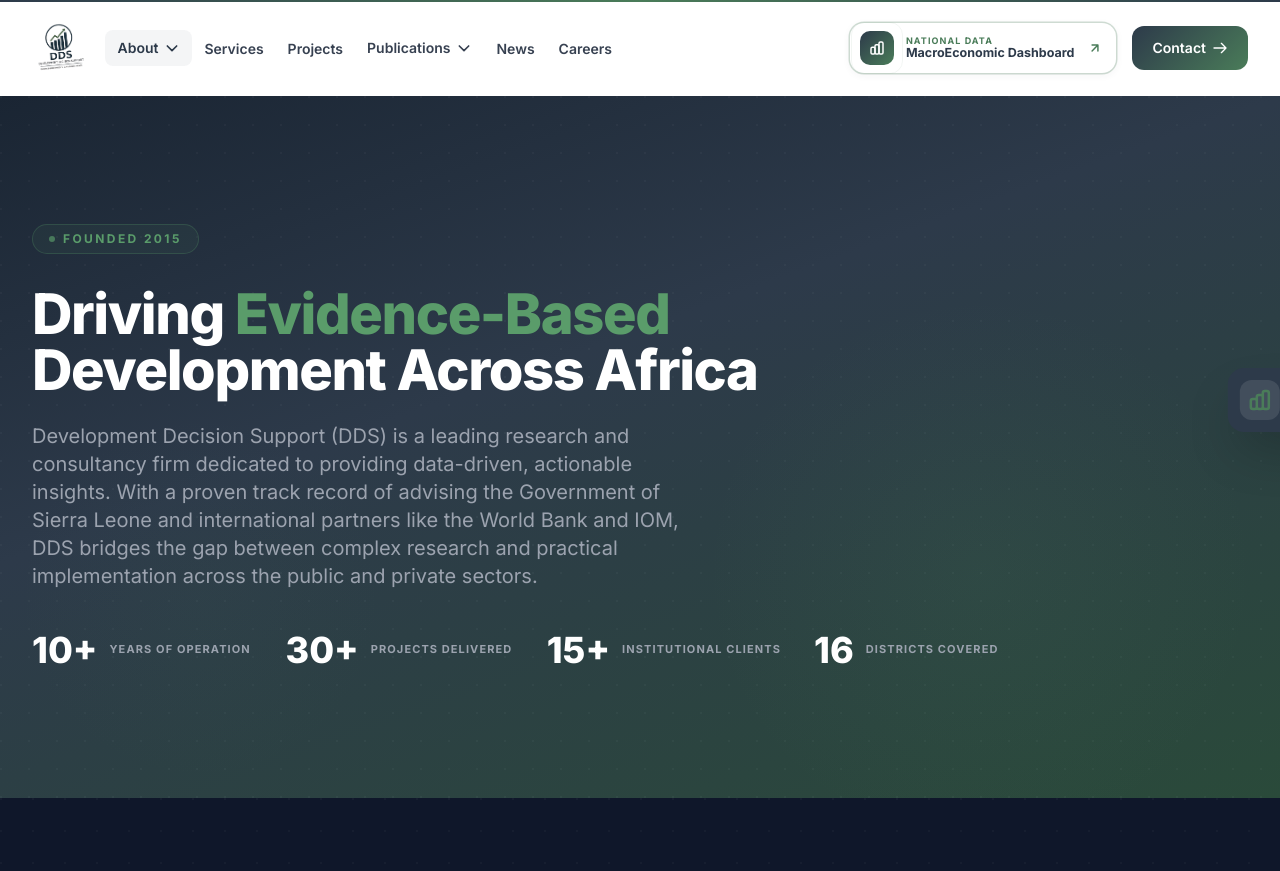
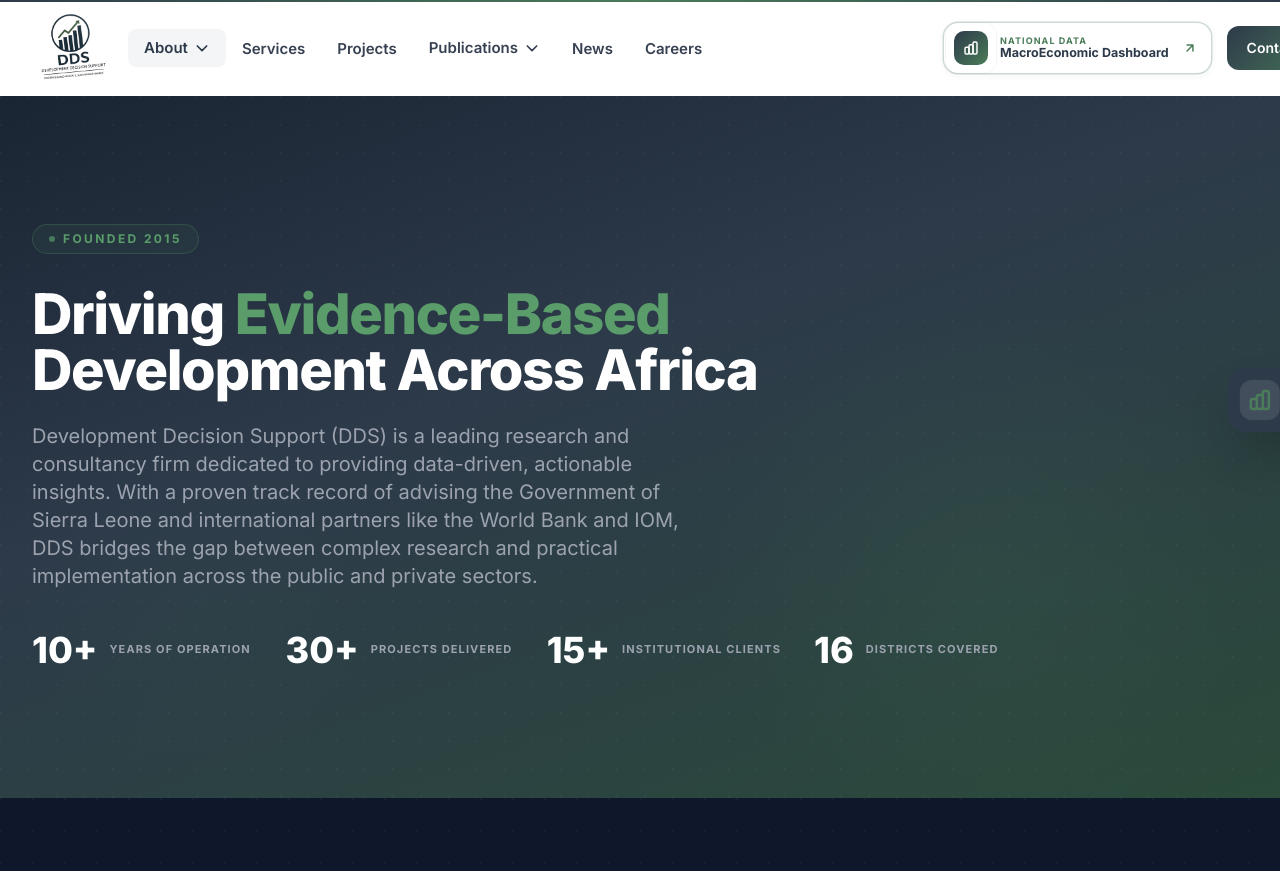
Before and after one commit to gilbertfullah/dds_consultancy_website, a Django app: page /about/ in a window 1280 px wide. Shown: the top 871 px of the page. Run offline with Django 5.2, Linux system fonts and the light colour scheme; some libraries are stand-ins or nearby versions.

Commit message:
Increase logo and nav link sizes slightly
- Logo: h-14 lg:h-18 → h-16 lg:h-20 (fits within h-20/h-24 navbar)
- Nav links: text-sm px-3 → text-[15px] px-4 (more readable, still fits 6 items)

Co-Authored-By: Claude Sonnet 4.6 <noreply@anthropic.com>

```diff
--- a/templates/includes/header.html
+++ b/templates/includes/header.html
@@ -29,7 +29,7 @@
       <a href="{% url 'core:home' %}" class="hidden lg:flex items-center flex-shrink-0 group">
         <img src="{% static 'images/dds_logo.png' %}"
              alt="Development Decision Support Logo"
-             class="h-14 lg:h-18 w-auto max-w-[160px] object-contain transition-transform duration-300 group-hover:scale-105" />
+             class="h-16 lg:h-20 w-auto max-w-[180px] object-contain transition-transform duration-300 group-hover:scale-105" />
       </a>
     </div>
 
@@ -51,7 +51,7 @@
         <li class="relative group">
           <details class="dropdown dropdown-hover">
             <summary
-              class="nav-link px-3 py-2 font-semibold text-sm transition-all duration-200 cursor-pointer rounded-lg flex items-center {% if '/about' in request.path or '/team' in request.path %}text-[var(--dds-primary)] bg-[rgba(45,58,74,0.05)]{% else %}text-gray-700{% endif %}"
+              class="nav-link px-4 py-2 font-semibold text-[15px] transition-all duration-200 cursor-pointer rounded-lg flex items-center {% if '/about' in request.path or '/team' in request.path %}text-[var(--dds-primary)] bg-[rgba(45,58,74,0.05)]{% else %}text-gray-700{% endif %}"
               style="--nav-hover: var(--dds-primary);"
               onmouseover="this.style.color='var(--dds-primary)'; this.style.background='rgba(45,58,74,0.05)'"
               onmouseout="{% if '/about' in request.path or '/team' in request.path %}this.style.color='var(--dds-primary)'; this.style.background='rgba(45,58,74,0.05)'{% else %}this.style.color=''; this.style.background=''{% endif %}">
@@ -89,7 +89,7 @@
 
         <li>
           <a href="{% url 'core:services' %}"
-            class="px-3 py-2 font-semibold text-sm transition-all duration-200 rounded-lg relative group {% if '/services' in request.path %}text-[var(--dds-primary)] bg-[rgba(45,58,74,0.05)]{% else %}text-gray-700{% endif %}"
+            class="px-4 py-2 font-semibold text-[15px] transition-all duration-200 rounded-lg relative group {% if '/services' in request.path %}text-[var(--dds-primary)] bg-[rgba(45,58,74,0.05)]{% else %}text-gray-700{% endif %}"
             onmouseover="this.style.color='var(--dds-primary)'; this.style.background='rgba(45,58,74,0.05)'"
             onmouseout="{% if '/services' in request.path %}this.style.color='var(--dds-primary)'; this.style.background='rgba(45,58,74,0.05)'{% else %}this.style.color=''; this.style.background=''{% endif %}">
             Services
@@ -101,7 +101,7 @@
 
         <li>
           <a href="{% url 'core:projects' %}"
-            class="px-3 py-2 font-semibold text-sm transition-all duration-200 rounded-lg relative group {% if '/projects' in request.path %}text-[var(--dds-primary)] bg-[rgba(45,58,74,0.05)]{% else %}text-gray-700{% endif %}"
+            class="px-4 py-2 font-semibold text-[15px] transition-all duration-200 rounded-lg relative group {% if '/projects' in request.path %}text-[var(--dds-primary)] bg-[rgba(45,58,74,0.05)]{% else %}text-gray-700{% endif %}"
             onmouseover="this.style.color='var(--dds-primary)'; this.style.background='rgba(45,58,74,0.05)'"
             onmouseout="{% if '/projects' in request.path %}this.style.color='var(--dds-primary)'; this.style.background='rgba(45,58,74,0.05)'{% else %}this.style.color=''; this.style.background=''{% endif %}">
             Projects
@@ -114,7 +114,7 @@
         <li class="relative group">
           <details class="dropdown dropdown-hover">
             <summary
-              class="nav-link px-3 py-2 font-semibold text-sm transition-all duration-200 cursor-pointer rounded-lg flex items-center {% if '/publications' in request.path %}text-[var(--dds-primary)] bg-[rgba(45,58,74,0.05)]{% else %}text-gray-700{% endif %}"
+              class="nav-link px-4 py-2 font-semibold text-[15px] transition-all duration-200 cursor-pointer rounded-lg flex items-center {% if '/publications' in request.path %}text-[var(--dds-primary)] bg-[rgba(45,58,74,0.05)]{% else %}text-gray-700{% endif %}"
               onmouseover="this.style.color='var(--dds-primary)'; this.style.background='rgba(45,58,74,0.05)'"
               onmouseout="{% if '/publications' in request.path %}this.style.color='var(--dds-primary)'; this.style.background='rgba(45,58,74,0.05)'{% else %}this.style.color=''; this.style.background=''{% endif %}">
               Publications
@@ -171,7 +171,7 @@
 
         <li>
           <a href="{% url 'core:news_list' %}"
-            class="px-3 py-2 font-semibold text-sm transition-all duration-200 rounded-lg relative group {% if '/news' in request.path %}text-[var(--dds-primary)] bg-[rgba(45,58,74,0.05)]{% else %}text-gray-700{% endif %}"
+            class="px-4 py-2 font-semibold text-[15px] transition-all duration-200 rounded-lg relative group {% if '/news' in request.path %}text-[var(--dds-primary)] bg-[rgba(45,58,74,0.05)]{% else %}text-gray-700{% endif %}"
             onmouseover="this.style.color='var(--dds-primary)'; this.style.background='rgba(45,58,74,0.05)'"
             onmouseout="{% if '/news' in request.path %}this.style.color='var(--dds-primary)'; this.style.background='rgba(45,58,74,0.05)'{% else %}this.style.color=''; this.style.background=''{% endif %}">
             News
@@ -183,7 +183,7 @@
 
         <li>
           <a href="{% url 'core:careers' %}"
-            class="px-3 py-2 font-semibold text-sm transition-all duration-200 rounded-lg relative group {% if '/careers' in request.path %}text-[var(--dds-primary)] bg-[rgba(45,58,74,0.05)]{% else %}text-gray-700{% endif %}"
+            class="px-4 py-2 font-semibold text-[15px] transition-all duration-200 rounded-lg relative group {% if '/careers' in request.path %}text-[var(--dds-primary)] bg-[rgba(45,58,74,0.05)]{% else %}text-gray-700{% endif %}"
             onmouseover="this.style.color='var(--dds-primary)'; this.style.background='rgba(45,58,74,0.05)'"
             onmouseout="{% if '/careers' in request.path %}this.style.color='var(--dds-primary)'; this.style.background='rgba(45,58,74,0.05)'{% else %}this.style.color=''; this.style.background=''{% endif %}">
             Careers
```
